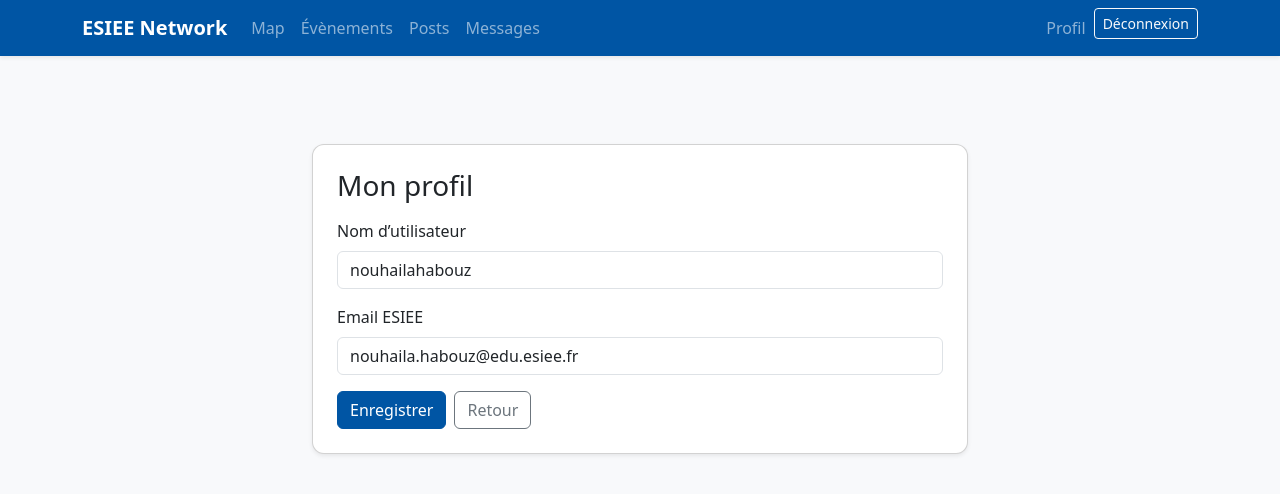
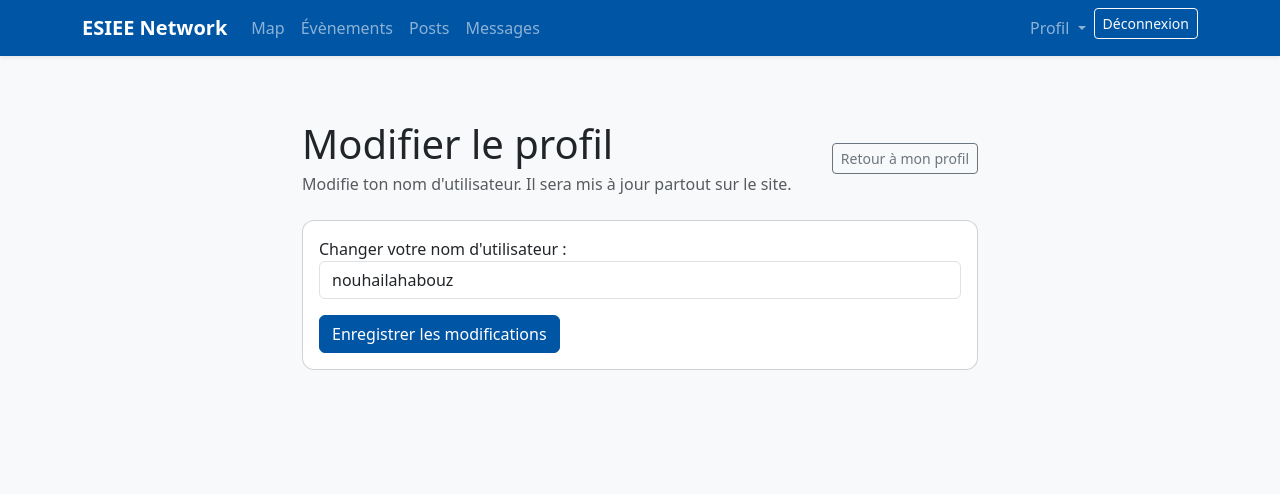
Before and after one commit to nhhzz/Esiee_network, a Django app: page /profile/ in a window 1280 px wide. Shown: the top 494 px of the page. Run offline with Django 5.2, Linux system fonts and the light colour scheme; a user stored in the database is signed in.

Commit message:
Modification profil utilisateur

```diff
--- a/templates/base.html
+++ b/templates/base.html
@@ -25,11 +25,50 @@
           </ul>
           <ul class="navbar-nav ms-auto">
             {% if user.is_authenticated %}
-              <li class="nav-item"><a class="nav-link" href="/profile/">Profil</a></li>
-              <li class="nav-item"><a class="btn btn-outline-light btn-sm" href="/logout/">Déconnexion</a></li>
+
+              <!-- Dropdown Profil -->
+              <li class="nav-item dropdown">
+                <a class="nav-link dropdown-toggle"
+                   href="#"
+                   id="profileDropdown"
+                   role="button"
+                   data-bs-toggle="dropdown"
+                   aria-expanded="false">
+                  Profil
+                </a>
+                <ul class="dropdown-menu dropdown-menu-end" aria-labelledby="profileDropdown">
+                  <li>
+                    <a class="dropdown-item" href="{% url 'users:my_profile' %}">
+                      Mon profil
+                    </a>
+                  </li>
+                  <li>
+                    <a class="dropdown-item" href="{% url 'users:profile' %}">
+                      Modifier le profil
+                    </a>
+                  </li>
+                </ul>
+              </li>
+
+              <li class="nav-item">
+                <a class="btn btn-outline-light btn-sm" href="{% url 'users:logout' %}">
+                  Déconnexion
+                </a>
+              </li>
+
             {% else %}
-              <li class="nav-item"><a class="btn btn-outline-light btn-sm me-2" href="/login/">Login</a></li>
-              <li class="nav-item"><a class="btn btn-light btn-sm text-primary" href="/signup/">Sign up</a></li>
+
+              <li class="nav-item">
+                <a class="btn btn-outline-light btn-sm me-2" href="{% url 'users:login' %}">
+                  Login
+                </a>
+              </li>
+              <li class="nav-item">
+                <a class="btn btn-light btn-sm text-primary" href="{% url 'users:signup' %}">
+                  Sign up
+                </a>
+              </li>
+
             {% endif %}
           </ul>
         </div>
--- a/templates/users/profile.html
+++ b/templates/users/profile.html
@@ -1,26 +1,43 @@
-{% extends 'base.html' %}
-{% load form_extras %}
+{% extends "base.html" %}
 {% block content %}
-<div class="container" style="max-width:680px;">
-  <div class="card shadow-sm mt-5">
-    <div class="card-body p-4">
-      <h3 class="mb-3">Mon profil</h3>
-      <form method="post" novalidate>
+
+<div class="container py-4" style="max-width: 700px;">
+  <div class="d-flex justify-content-between align-items-center mb-4">
+    <div>
+      <h1 class="mb-1">Modifier le profil</h1>
+      <p class="text-muted mb-0">
+        Modifie ton nom d'utilisateur. Il sera mis à jour partout sur le site.
+      </p>
+    </div>
+
+    <a href="{% url 'users:my_profile' %}" class="btn btn-outline-secondary btn-sm">
+      Retour à mon profil
+    </a>
+  </div>
+
+  <div class="card">
+    <div class="card-body">
+
+      <form method="post">
         {% csrf_token %}
+
         <div class="mb-3">
-          <label class="form-label">Nom d’utilisateur</label>
-          {{ form.username|add_class:"form-control" }}
+          {{ form.username.label_tag }}
+          {{ form.username }}
+          {% if form.username.errors %}
+            <div class="text-danger small mt-1">
+              {{ form.username.errors }}
+            </div>
+          {% endif %}
         </div>
-        <div class="mb-3">
-          <label class="form-label">Email ESIEE</label>
-          {{ form.email|add_class:"form-control" }}
-        </div>
-        <div class="d-flex gap-2">
-          <button class="btn btn-primary">Enregistrer</button>
-          <a class="btn btn-outline-secondary" href="/">Retour</a>
-        </div>
+
+        <button type="submit" class="btn btn-primary">
+          Enregistrer les modifications
+        </button>
       </form>
+
     </div>
   </div>
 </div>
+
 {% endblock %}
--- a/users/forms.py
+++ b/users/forms.py
@@ -21,16 +21,15 @@ class LoginForm(AuthenticationForm):
     username = forms.CharField(label="Nom d'utilisateur")
 
 class ProfileForm(forms.ModelForm):
+    username = forms.CharField(
+        label="Changer votre nom d'utilisateur",
+        max_length=150,
+        widget=forms.TextInput(attrs={
+            "class": "form-control",
+            "placeholder": "Entrez votre nouveau nom d'utilisateur"
+        }),
+    )
+
     class Meta:
         model = User
-        fields = ('username','email')
-    def clean_email(self):
-        email = self.cleaned_data['email'].strip().lower()
-        if not email.endswith(ESIEE_DOMAIN):
-            raise forms.ValidationError("L'email doit se terminer par @edu.esiee.fr")
-        qs = User.objects.filter(email__iexact=email)
-        if self.instance.pk:
-            qs = qs.exclude(pk=self.instance.pk)
-        if qs.exists():
-            raise forms.ValidationError("Cette adresse est déjà utilisée.")
-        return email
+        fields = ["username"]
--- a/users/urls.py
+++ b/users/urls.py
@@ -1,11 +1,13 @@
 from django.urls import path
 from . import views
 
-app_name='users'
+app_name = 'users'
+
 urlpatterns = [
     path('', views.home, name='home'),
     path('login/', views.user_login, name='login'),
     path('signup/', views.signup, name='signup'),
     path('logout/', views.user_logout, name='logout'),
-    path('profile/', views.profile, name='profile'),
+    path('profile/', views.profile, name='profile'),          # Modifier le profil
+    path('mon-profil/', views.my_profile, name='my_profile'), # Mon profil (liste posts + events)
 ]
--- a/users/views.py
+++ b/users/views.py
@@ -3,6 +3,9 @@ from django.contrib.auth import login, logout
 from django.contrib.auth.decorators import login_required
 from django.contrib import messages
 from .forms import SignupForm, LoginForm, ProfileForm
+from posts.models import Post
+from events.models import Event
+
 
 def home(request):
     return render(request, 'users/home.html')
@@ -44,14 +47,30 @@ def user_logout(request):
 
 @login_required
 def profile(request):
-    if request.method == 'POST':
+    if request.method == "POST":
         form = ProfileForm(request.POST, instance=request.user)
         if form.is_valid():
             form.save()
-            messages.success(request, "Profil mis à jour.")
-            return redirect('users:profile')
-        else:
-            messages.error(request, "Veuillez corriger les erreurs.")
+            messages.success(request, "Profil mis à jour avec succès.")
+            return redirect("users:my_profile")  # ou "users:profile" si tu préfères rester sur la page
     else:
         form = ProfileForm(instance=request.user)
-    return render(request, 'users/profile.html', {'form': form})
+
+    return render(request, "users/profile.html", {"form": form})
+
+@login_required
+def my_profile(request):
+    user = request.user
+
+    # Tous les posts créés par l'utilisateur
+    posts = Post.objects.filter(author=user).order_by('-created_at')
+
+    # Tous les événements créés par l'utilisateur
+    events = Event.objects.filter(created_by=user).order_by('-start_at')
+
+    context = {
+        "user_obj": user,
+        "posts": posts,
+        "events": events,
+    }
+    return render(request, "users/my_profile.html", context)
```
Also changed, not shown: templates/users/my_profile.html (added, +74 -0 lines), db.sqlite3.
